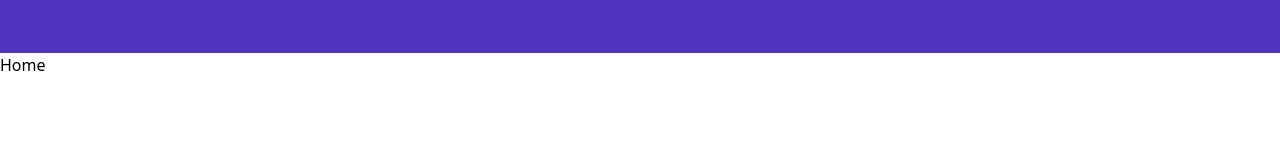
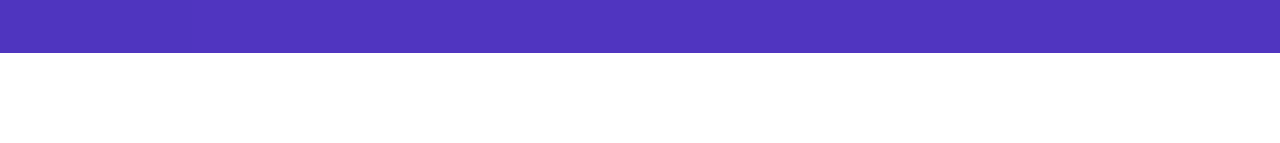
Before and after one commit to Primetis/Primetis, a Next.js app: page / in a window 1280 px wide. Shown: the part 139-282 px from the top of the page. Built offline with nearby package versions, Linux system fonts and the light colour scheme.

Commit message:
Style: add white text for body

```diff
--- a/src/components/Layout/Layout.tsx
+++ b/src/components/Layout/Layout.tsx
@@ -16,7 +16,7 @@ export default function Layout({
         <title>{tabName}</title>
       </Head>
       <Header />
-      <main className="max-w-[100rem] mx-auto">{children}</main>
+      <main className="max-w-[100rem] mx-auto text-white">{children}</main>
     </>
   );
 }
```
